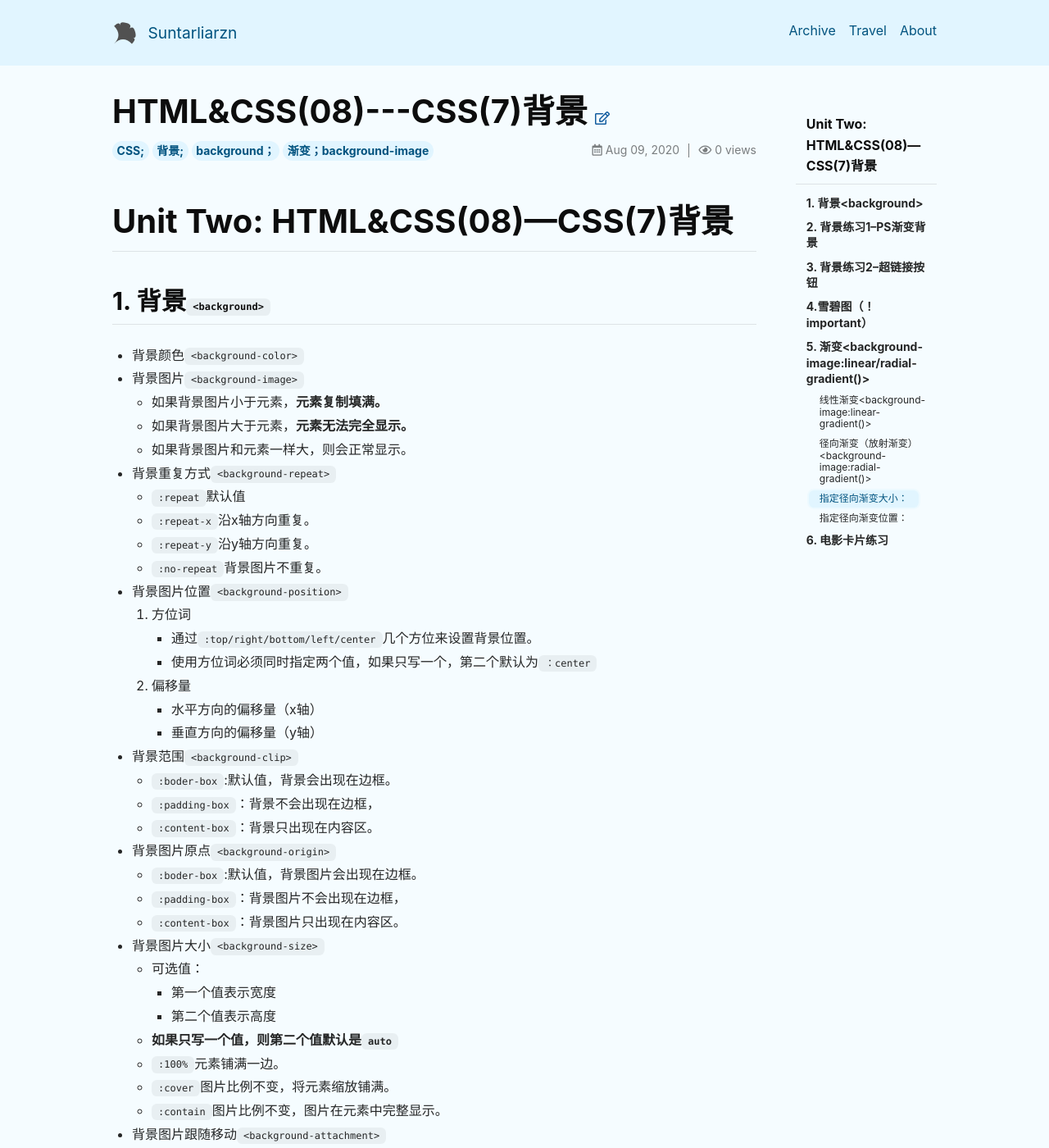
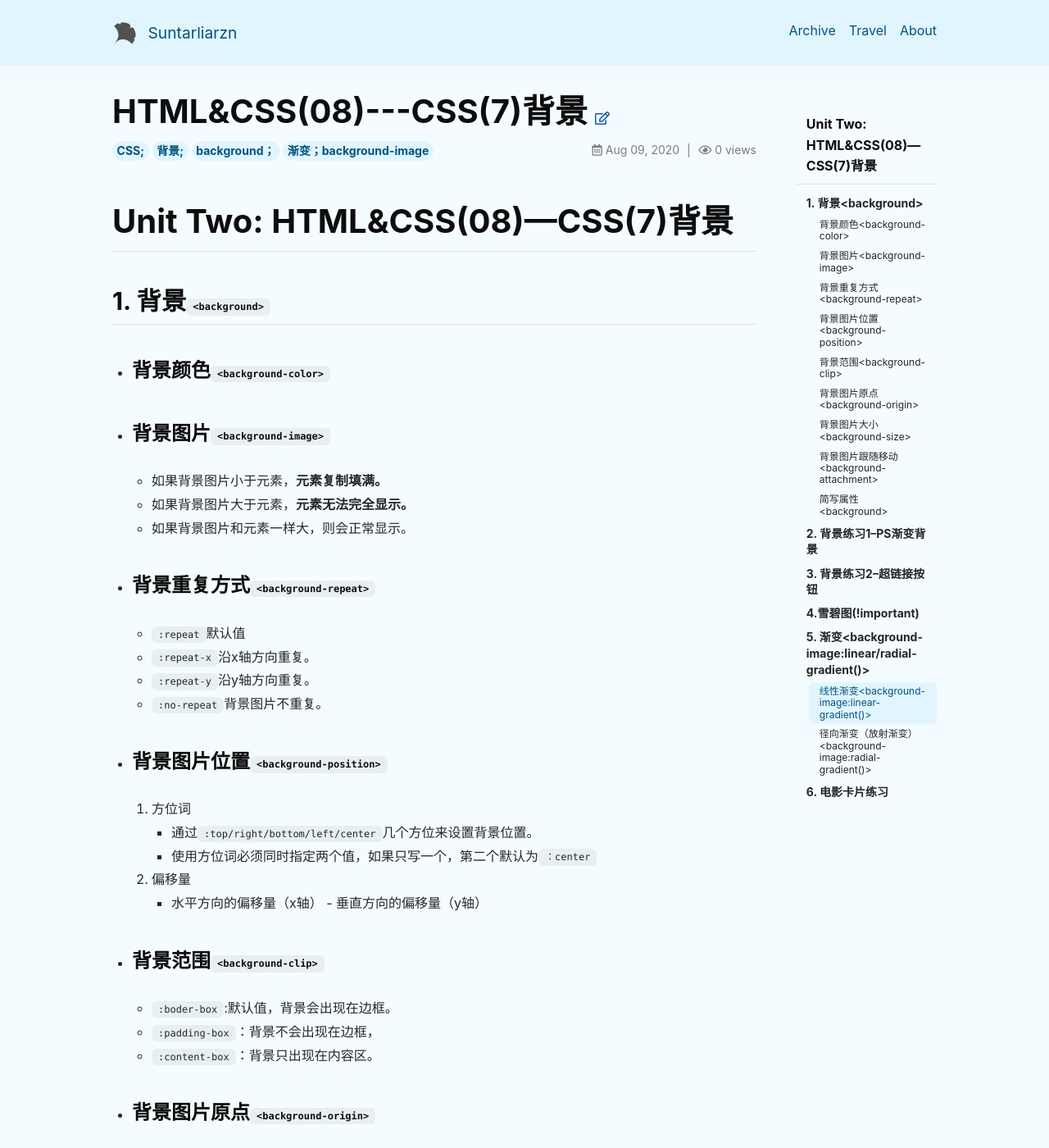
Before and after one commit to suntarliarzn/suntarliarzn.github.io, a Jekyll site: the page built from _posts/2020-08-09-HTML&CSS(08)-CSS(7).md, in a window 1280 px wide and 1400 px high. Shown: the whole window at 82% size. Built offline with Jekyll 4.4.1, drawn with Linux system fonts in a browser that asks for light colours; nearby versions of some CDN libraries; comment, search, counter and statistics services are not loaded; some of the changed text lies outside the part shown.

Commit message:
Update 2020-08-09-HTML&CSS(08)-CSS(7).md

````diff
--- a/_posts/2020-08-09-HTML&CSS(08)-CSS(7).md
+++ b/_posts/2020-08-09-HTML&CSS(08)-CSS(7).md
@@ -11,34 +11,40 @@ layout: article
 
 ## 1. 背景`<background>`
 
-- 背景颜色`<background-color>`
-- 背景图片`<background-image>`
+- ### 背景颜色`<background-color>`
+- ### 背景图片`<background-image>`
+
   - 如果背景图片小于元素，**元素复制填满。**
   - 如果背景图片大于元素，**元素无法完全显示。**
   - 如果背景图片和元素一样大，则会正常显示。
-- 背景重复方式`<background-repeat>`
+- ### 背景重复方式`<background-repeat>`
+
   - `:repeat`默认值
   - `:repeat-x`沿x轴方向重复。
   - `:repeat-y`沿y轴方向重复。
   - `:no-repeat`背景图片不重复。
-- 背景图片位置`<background-position>`
+- ### 背景图片位置`<background-position>`
+
   1. 方位词
      - 通过`:top/right/bottom/left/center`几个方位来设置背景位置。
      - 使用方位词必须同时指定两个值，如果只写一个，第二个默认为`：center`
   2. 偏移量
      - 水平方向的偏移量（x轴）
-     - 垂直方向的偏移量（y轴）
+   - 垂直方向的偏移量（y轴）
 
-- 背景范围`<background-clip>`
+- ### 背景范围`<background-clip>`
+
   - `:boder-box`:默认值，背景会出现在边框。
   - `:padding-box`：背景不会出现在边框，
   - `:content-box`：背景只出现在内容区。
-- 背景图片原点`<background-origin>`
+- ### 背景图片原点`<background-origin>`
+
   - `:boder-box`:默认值，背景图片会出现在边框。
   - `:padding-box`：背景图片不会出现在边框，
-  - `:content-box`：背景图片只出现在内容区。
+- `:content-box`：背景图片只出现在内容区。
 
-- 背景图片大小`<background-size>`
+- ### 背景图片大小`<background-size>`
+
   - 可选值：
     - 第一个值表示宽度
     - 第二个值表示高度
@@ -46,10 +52,12 @@ layout: article
   - `:100%`元素铺满一边。
   - `:cover`图片比例不变，将元素缩放铺满。
   - `:contain`图片比例不变，图片在元素中完整显示。
-- 背景图片跟随移动`<background-attachment>`
+- ### 背景图片跟随移动`<background-attachment>`
+
   - `scroll`默认值，背景图片会跟随元素移动。
   - `fixed`背景会固定在页面中，不会随元素移动。
-- 简写属性`<background>`
+- ### 简写属性`<background>`
+
   - 大部分属性没有顺序要求。
   - `<background-size>`必须写在`<background-position>`的后边，并用`/`隔开。
     - `<background:background-position/background-size>`
@@ -155,7 +163,7 @@ layout: article
   - （*见4.雪碧图*）可以间小图片统一保存到一个大图片中，这样图片会同时加载到网页中，然后通过调整`background-position`进行平移，然后避免闪烁问题。
   - 这个技术在网页中应用十分广泛。
 
-## 4.雪碧图（！important）
+## 4.雪碧图(!important)
 
 **CSS-sprite将网页图标全部放置在一个矢量图上，通过调整`background-position`位置，来设置图片位置，从而达到图片变换效果。**
 
@@ -290,9 +298,8 @@ layout: article
 
 - 长方形-》椭圆形
 
-- ### 指定径向渐变大小：
-
-  - `circle`正圆
+- **指定径向渐变大小**：
+- `circle`正圆
   - `ellipse`椭圆
   - `close-side`到最近的边
   - `farthest-side`到最远的边
@@ -300,9 +307,8 @@ layout: article
   - `farthest-corner`圆角
   - 数值
 
-- ### 指定径向渐变位置：
-
-  - 数值`:at 100px 100px`
+- **指定径向渐变位置**：
+- 数值`:at 100px 100px`
   - 方位`:at top left`
 
 ```html
````
